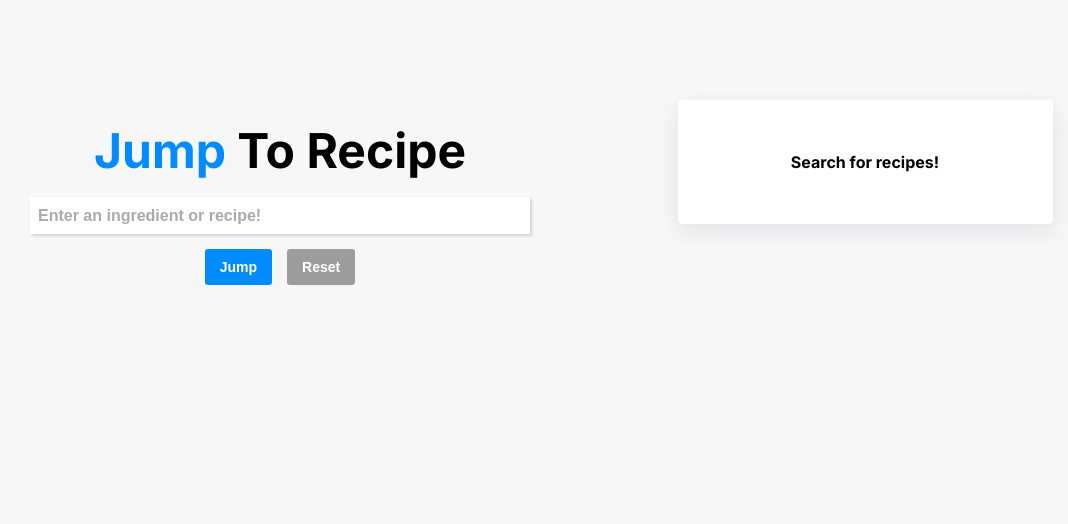
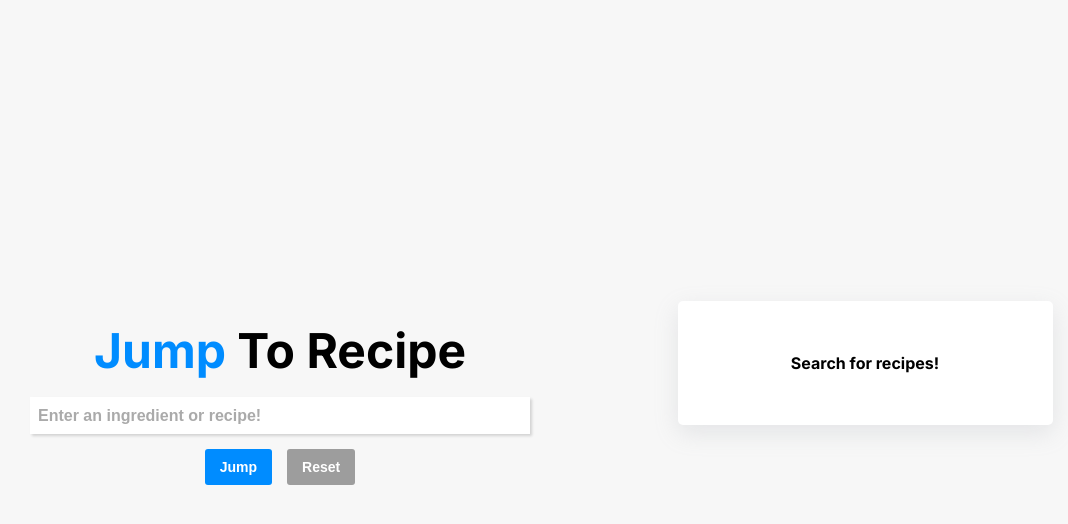
Before and after one commit to davisknight31/Jump-To-Recipe, a React (Vite) app in the folder frontend/: page / in a window 1280 px wide. Shown: the top 524 px of the page, without its empty margins (30-1098 px from the left). Built offline with nearby package versions, Linux system fonts and the light colour scheme; a web font is replaced by a local one.

Commit message:
improve modal on mobile

```diff
--- a/frontend/src/app/App.css
+++ b/frontend/src/app/App.css
@@ -9,7 +9,7 @@
   /* height: 100vh; */
 }
 .App {
-  /* height: 100vh; */
+  height: 100vh;
   /* display: flex; */
 }
 
--- a/frontend/src/app/routes/home/HomePage.css
+++ b/frontend/src/app/routes/home/HomePage.css
@@ -24,7 +24,7 @@
   justify-content: space-evenly;
   align-items: center;
   flex-wrap: wrap;
-  /* height: 100%; */
+  height: 100%;
   max-width: 1500px;
   margin: auto;
   padding: 0px 50px 0px 50px;
--- a/frontend/src/components/details-component/DetailsComponent.css
+++ b/frontend/src/components/details-component/DetailsComponent.css
@@ -111,7 +111,13 @@
   }
 
   .details-component-wrapper {
-    padding-bottom: 70%;
+    /* padding-bottom: 70%; */
+    height: auto;
+    bottom: auto;
+  }
+
+  .nested-details {
+    height: fit-content;
   }
 }
 
--- a/frontend/src/components/details-component/DetailsComponent.jsx
+++ b/frontend/src/components/details-component/DetailsComponent.jsx
@@ -46,7 +46,7 @@ const DetailsComponent = ({ layoutId, recipe, recipeTitle, handleSwap }) => {
       initial={{ opacity: 0 }}
       animate={{ opacity: 1 }}
       exit={{ opacity: 0 }}
-      //   transition={{ duration: 2 }}
+      // transition={{ duration: 0.1 }}
     >
       {isFetching && (
         <>
```
